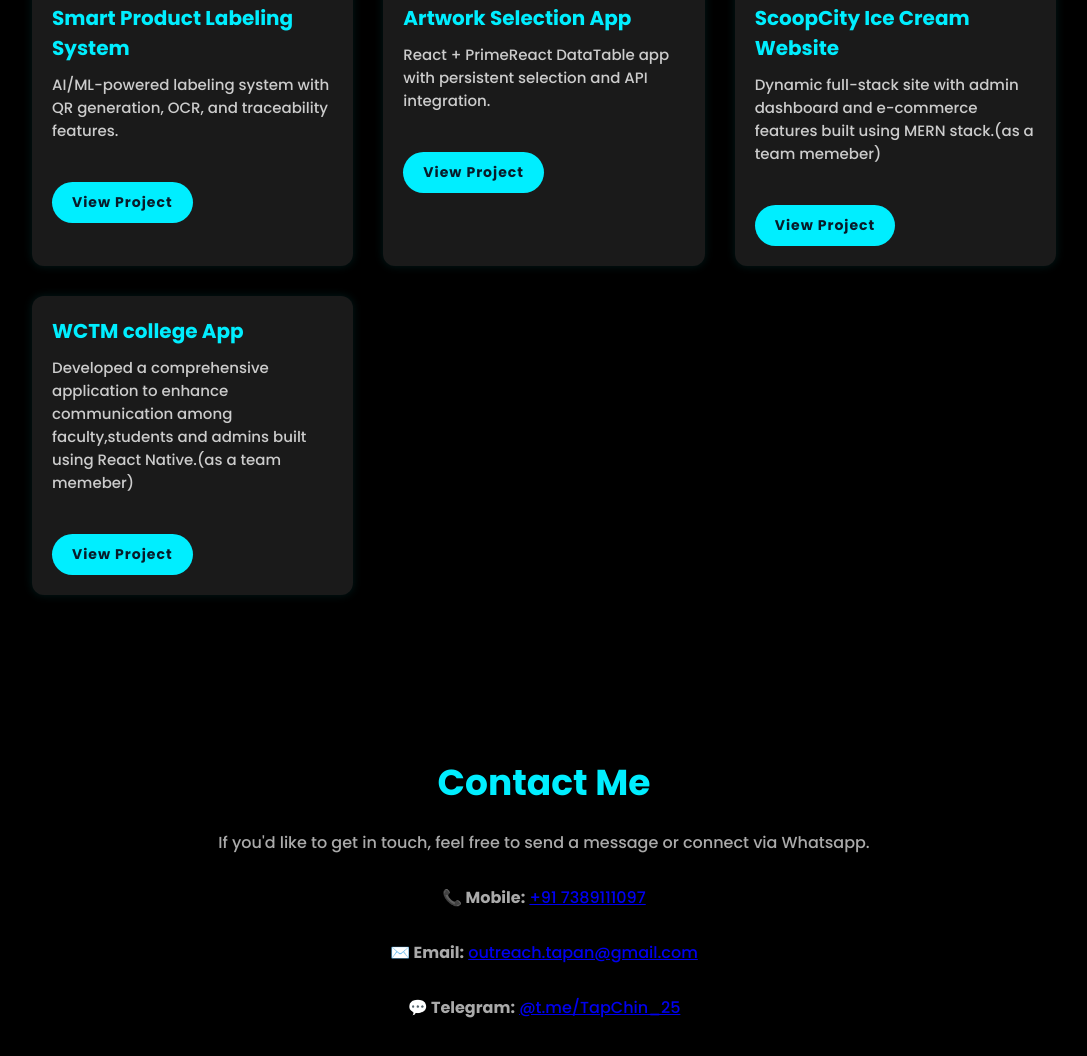
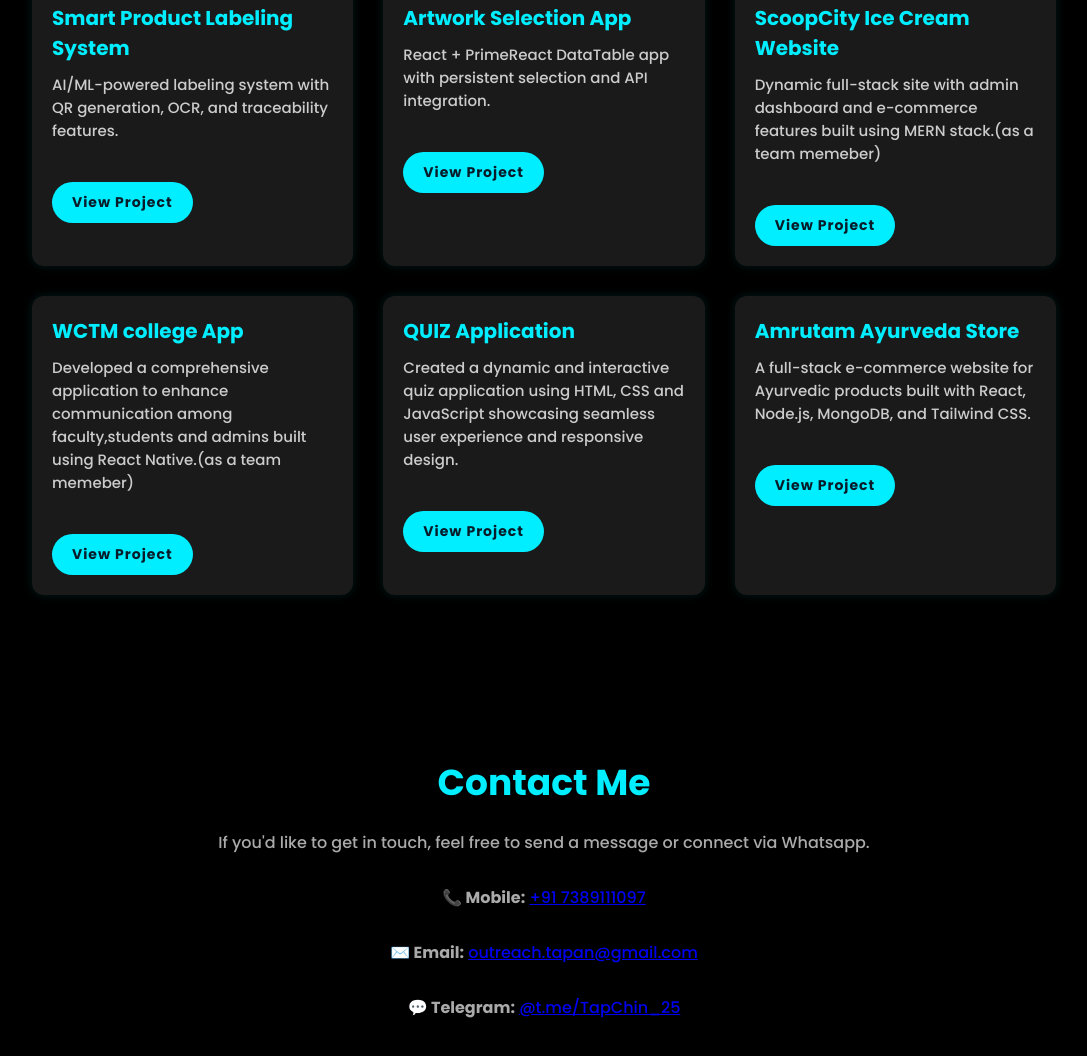
Before and after one commit to TapanxShrivastava/PORTFOLIO, a plain HTML site: page index.html in a window 1280 px wide. Shown: the part 2157-3213 px from the top of the page, without its empty margins (96-1183 px from the left). Drawn offline with nearby package versions, Linux system fonts and the light colour scheme.

Commit message:
Update index.html

```diff
--- a/index.html
+++ b/index.html
@@ -137,6 +137,18 @@
         <a href="https://github.com/TapanxShrivastava/wctm-app" target="_blank" class="btn-box">View Project</a>
       </div>
 
+      <div class="portfolio-item">
+        <h3>QUIZ Application</h3>
+        <p>Created a dynamic and interactive quiz application using HTML, CSS and JavaScript showcasing seamless user experience and responsive design.</p>
+        <a href="https://github.com/TapanxShrivastava/QUIZ-Application" target="_blank" class="btn-box">View Project</a>
+      </div>
+
+      <div class="portfolio-item">
+        <h3>Amrutam Ayurveda Store</h3>
+        <p>A full-stack e-commerce website for Ayurvedic products built with React, Node.js, MongoDB, and Tailwind CSS.</p>
+        <a href="https://github.com/TapanxShrivastava/AmrutamFullstackApplication" target="_blank" class="btn-box">View Project</a>
+      </div>
+
 
     </div>
   </div>
```
